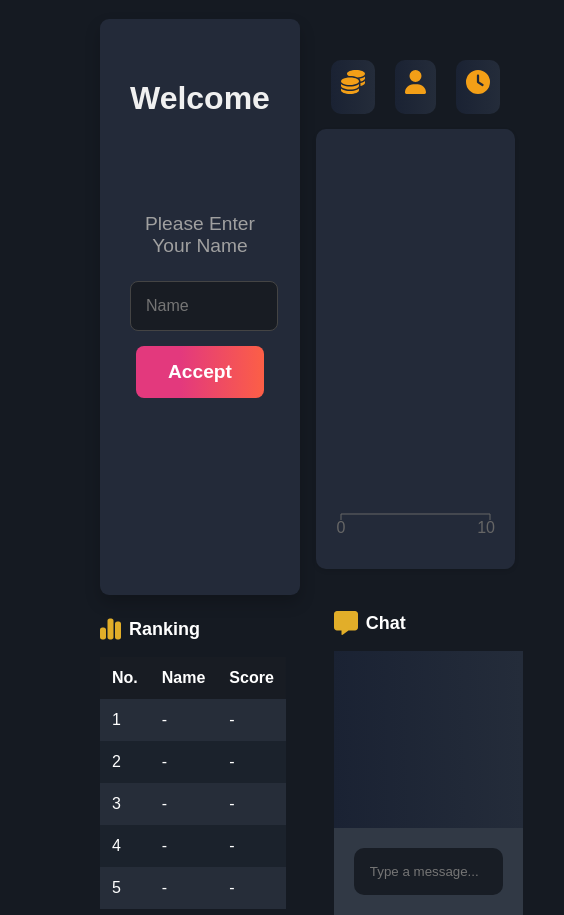
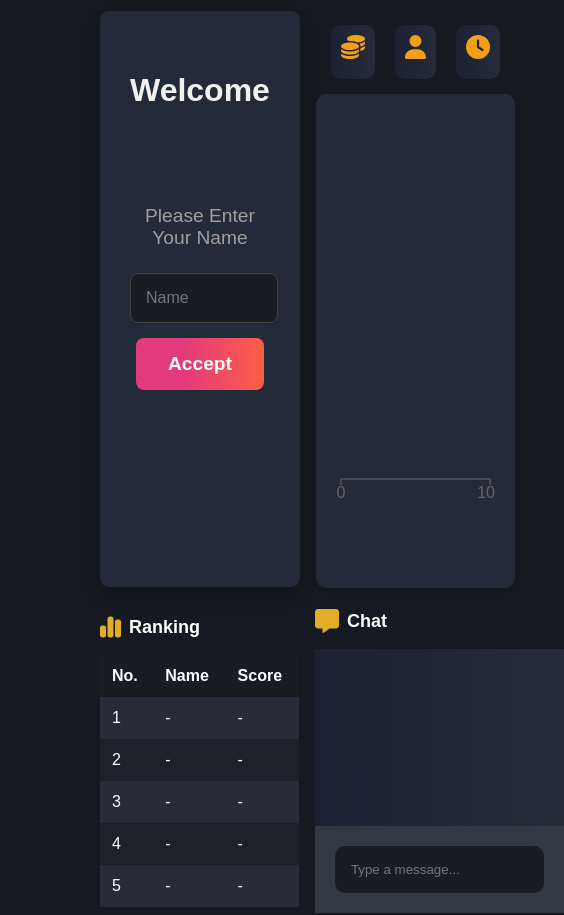
Before and after one commit to mghally999/guesswave, a Next.js app: page / in a window 390 px wide. Shown: the whole page, 564 px wide, since content can reach past the window. Built offline with nearby package versions, Linux system fonts and the light colour scheme.

Commit message:
Enhancing The Overall Responsive Experience 🤘🏻

```diff
--- a/src/components/Game/GameContainer/Chat/Chat.module.scss
+++ b/src/components/Game/GameContainer/Chat/Chat.module.scss
@@ -18,18 +18,13 @@
 }
 
 .chat {
-  padding: 0 1rem;
-  margin-bottom: 30px;
-  margin: 0 1rem;
   display: flex;
   flex-direction: column;
   justify-content: space-between;
-  // width: 45vw;
   height: 320px;
-  // border-radius: 10px;
+  border-radius: 9px;
 
   .chatHistory {
-    // border-radius: 20px 0 !important;
     background: $inputDiv;
     flex-grow: 1;
     overflow-y: scroll;
@@ -68,7 +63,6 @@
     .input {
       flex-grow: 1;
       padding: 1rem;
-      width: 30vw;
       border-radius: 10px;
       border: 0;
       background-color: #181d25;
--- a/src/components/Game/GameContainer/GameContainer.module.scss
+++ b/src/components/Game/GameContainer/GameContainer.module.scss
@@ -1,15 +1,16 @@
 @import "../../../styles/variables.scss";
 
 .container {
-  padding: 19px 100px;
+  padding: 10px 100px;
   height: 100vh;
 }
 
-.gridContainer {
+.UpperGridContainer {
   display: grid;
   grid-template-columns: 0.7fr 1.5fr;
   align-items: center;
   gap: 1rem;
+  margin-bottom: 5px;
 }
 
 .row {
@@ -55,6 +56,11 @@
   }
 }
 
-.topPaneRight {
-  // Styles for the topPaneRight if needed
+.LowerGridContainer {
+  display: grid;
+  grid-template-columns: 1fr 1fr;
+  align-items: center;
+  grid-gap: 1rem;
+  gap: 1rem;
+  width: 100%;
 }
--- a/src/components/Game/GameContainer/GameContainer.tsx
+++ b/src/components/Game/GameContainer/GameContainer.tsx
@@ -36,7 +36,7 @@ const GameContainer = () => {
 
   return (
     <div className={styles.container}>
-      <div className={styles.gridContainer}>
+      <div className={styles.UpperGridContainer}>
         {!username && <Welcome handleNameSubmit={handleNameSubmit} />}
         {username && (
           <center>
@@ -83,7 +83,7 @@ const GameContainer = () => {
         </div>
       </div>
 
-      <div className={styles.gridContainer}>
+      <div className={styles.LowerGridContainer}>
         <Ranking username={username} records={records} />
         <Chat username={username} />
       </div>
--- a/src/components/Game/GameContainer/MultiplierChart/MultiplierChart.module.scss
+++ b/src/components/Game/GameContainer/MultiplierChart/MultiplierChart.module.scss
@@ -3,6 +3,7 @@
 .chartContainer {
   padding: 20px;
   width: unset !important;
+  height: 454px !important;
   background-color: #232a39;
   border-radius: 10px;
   box-shadow: 0 2px 4px rgba(0, 0, 0, 0.1);
--- a/src/components/Game/GameContainer/Ranking/Ranking.module.scss
+++ b/src/components/Game/GameContainer/Ranking/Ranking.module.scss
@@ -31,8 +31,9 @@
 // }
 
 .table {
-  width: 45vw;
+  width: 51vw;
   border-collapse: collapse;
+  border-radius: 9px;
 
   thead {
     background: linear-gradient(90deg, #181c23 100%, #202631 100%);
```
